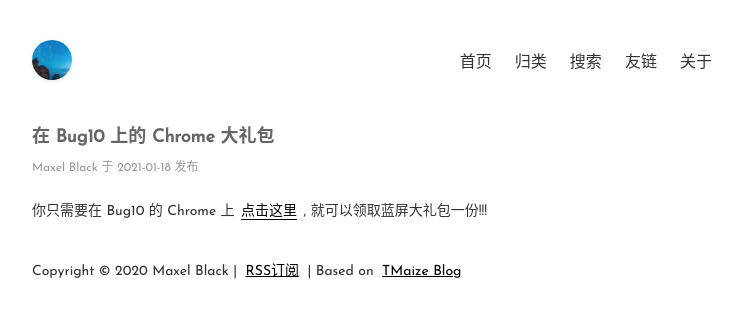
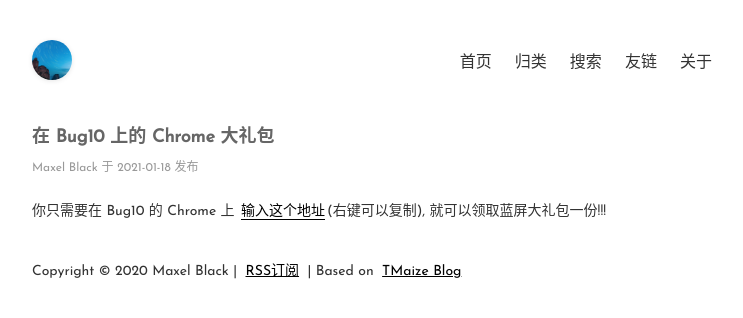
Before and after one commit to maxelblack/blog, a Jekyll site: the page built from _posts/2021-01-18-01.md, in a window 1280 px wide. Shown: the top 318 px of the page, without its empty margins (268-1011 px from the left). Built offline with Jekyll 4.4.1, drawn with Linux system fonts in a browser that asks for light colours; some web fonts are replaced; comment, search, counter and statistics services are not loaded.

Commit message:
Update 2021-01-18-01.md

```diff
--- a/_posts/2021-01-18-01.md
+++ b/_posts/2021-01-18-01.md
@@ -3,4 +3,4 @@ layout: mypost
 title: 在 Bug10 上的 Chrome 大礼包
 ---
 
-你只需要在 Bug10 的 Chrome 上 [点击这里](file://\\.\globalroot\device\condrv\kernelconnect) , 就可以领取蓝屏大礼包一份!!!
+你只需要在 Bug10 的 Chrome 上 [输入这个地址](\\.\globalroot\device\condrv\kernelconnect)(右键可以复制), 就可以领取蓝屏大礼包一份!!!
```
